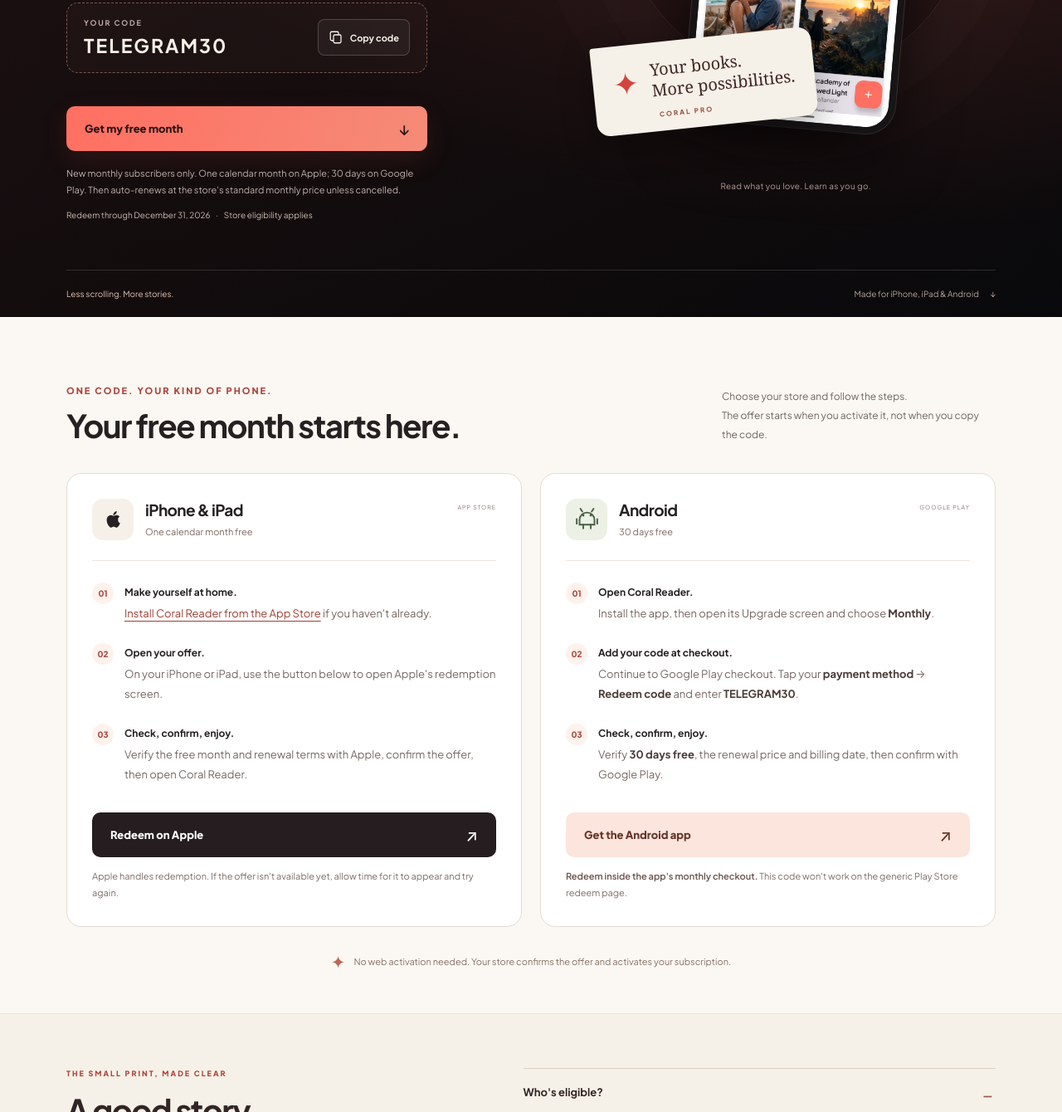
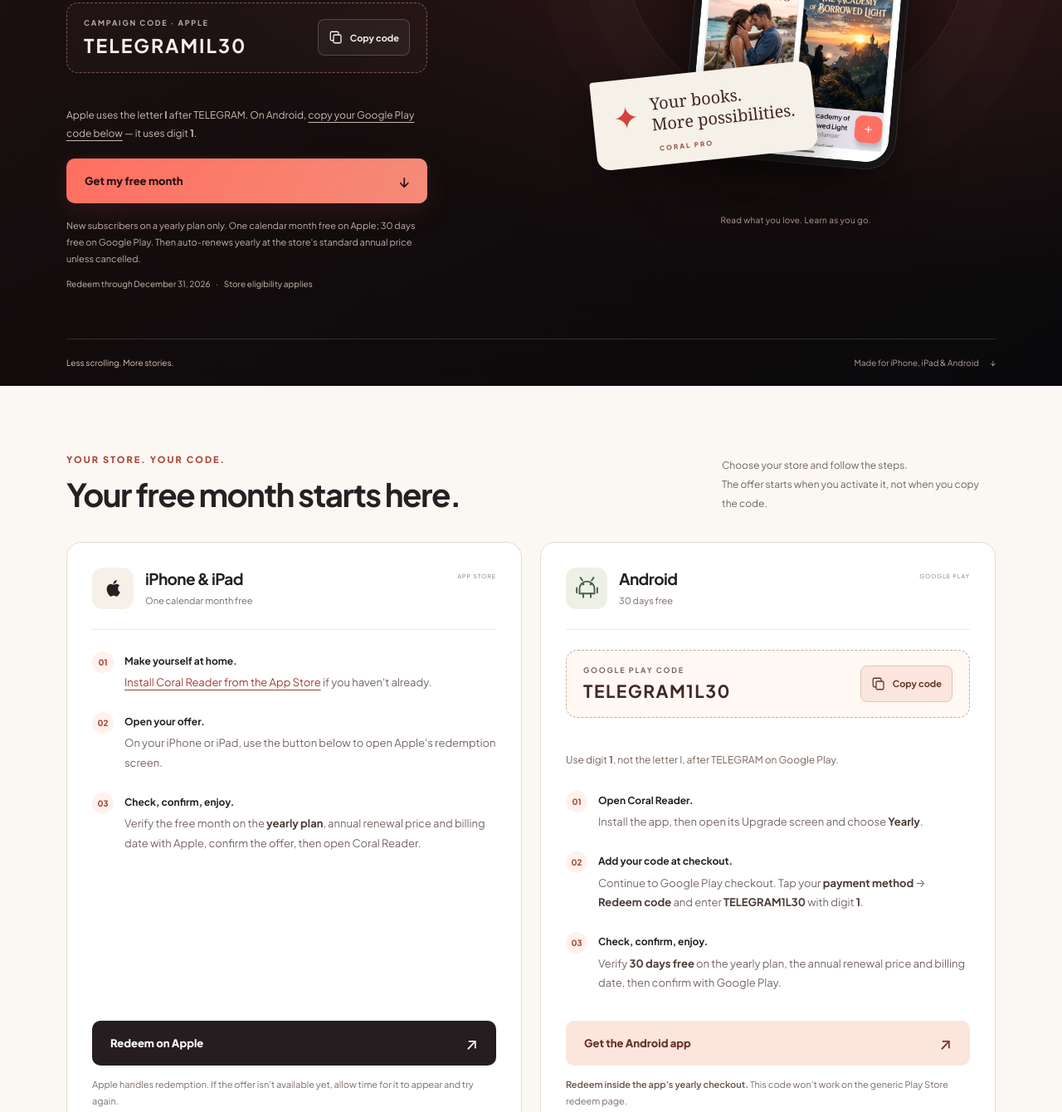
Before and after one commit to amih90/coral-reader, a plain HTML site: page redeem/telegram/index.html in a window 1280 px wide. Shown: the part 578-1918 px from the top of the page at 83% size. Drawn offline with Linux system fonts and the light colour scheme; a web font is replaced by a local one.

Commit message:
feat: update Telegram offer for yearly subscriptions
Advertise TELEGRAMIL30 for Apple and provide the verified digit-1 TELEGRAM1L30 code for Google Play, with separate accessible copy controls and annual renewal terms.

Co-authored-by: Copilot App <223556219+Copilot@users.noreply.github.com>

```diff
--- a/redeem/redeem.css
+++ b/redeem/redeem.css
@@ -4,7 +4,7 @@ html{scroll-behavior:smooth;scroll-padding-top:24px}
 body{margin:0;line-height:1.6;-webkit-font-smoothing:antialiased}
 a{color:inherit;text-underline-offset:4px}
 button{font:inherit}
-#copy-code[hidden]{display:none}
+.copy-code[hidden]{display:none}
 a,button,summary{-webkit-tap-highlight-color:transparent}
 :focus-visible{outline:3px solid var(--coral);outline-offset:5px}
 img{display:block;max-width:100%;height:auto}
@@ -33,14 +33,15 @@ h1{font-size:clamp(64px,6.6vw,92px);line-height:1.01;font-weight:700;letter-spac
 .gradient{background:linear-gradient(90deg,var(--coral),var(--peach));background-clip:text;-webkit-background-clip:text;color:transparent}
 .lede{font-size:17px;color:#d8cbc5;line-height:1.8;margin-bottom:26px}
 .lede strong{font-weight:600;color:var(--cream)}
-.coupon{display:flex;align-items:center;justify-content:space-between;gap:20px;max-width:435px;padding:17px 20px;border:1px dashed #ffb3a76b;border-radius:14px;background:#ffb3a708}
+.coupon{display:flex;flex-wrap:wrap;align-items:center;justify-content:space-between;gap:12px;max-width:435px;padding:17px 20px;border:1px dashed #ffb3a76b;border-radius:14px;background:#ffb3a708}
 .coupon-label{display:block;color:var(--muted);font-size:9px;font-weight:700;letter-spacing:1.8px;margin-bottom:4px}
 code{display:block;font:700 23px/1.35 "Plus Jakarta Sans",system-ui,sans-serif;letter-spacing:2px;user-select:all;color:var(--cream)}
-#copy-code{display:inline-flex;align-items:center;justify-content:center;gap:8px;background:#ffffff0b;border:1px solid #ffffff30;color:var(--cream);border-radius:8px;padding:12px;font-size:11px;font-weight:700;cursor:pointer;min-height:44px;white-space:nowrap}
-#copy-code:hover{background:#ffffff18}
-#copy-code:disabled{opacity:.6;cursor:wait}
+.copy-code{display:inline-flex;align-items:center;justify-content:center;gap:8px;background:#ffffff0b;border:1px solid #ffffff30;color:var(--cream);border-radius:8px;padding:12px;font-size:11px;font-weight:700;cursor:pointer;min-height:44px;white-space:nowrap}
+.copy-code:hover{background:#ffffff18}
+.copy-code:disabled{opacity:.6;cursor:wait}
 .copy-feedback{min-height:24px;margin:7px 0 9px;font-size:12px;color:var(--peach);max-width:435px}
 .copy-feedback[data-state="success"]{color:#97dfac}
+.code-help{max-width:435px;color:#cabbaf;font-size:12px;line-height:1.8;margin:0 0 20px}
 .no-script{font-size:12px;color:var(--peach)}
 .button{display:flex;align-items:center;justify-content:space-between;gap:20px;text-decoration:none;min-height:54px;padding:15px 22px;border-radius:10px;font-size:13px;font-weight:800;transition:transform .18s,background .18s}
 .button:hover{transform:translateY(-2px)}
@@ -71,6 +72,14 @@ h2{font-size:clamp(30px,3vw,40px);line-height:1.15;letter-spacing:-1.5px;font-we
 .section-heading>p{font-size:12px;color:#716461;max-width:330px;margin-bottom:0;line-height:1.9}
 .platform-grid{display:grid;grid-template-columns:1fr 1fr;gap:22px}
 .platform-card{display:flex;flex-direction:column;background:#fff;border:1px solid #e4dcd4;border-radius:18px;padding:30px}
+.platform-card .coupon{max-width:none;margin-top:24px;border-color:#cba99b;background:#fff8f3}
+.platform-card code{color:#422723;font-size:21px;letter-spacing:1.5px}
+.platform-card .coupon-label,.platform-card .code-help{color:#75645b}
+.platform-card .copy-code{color:#65352a;border-color:#dfc4b8;background:#fce5dc}
+.platform-card .copy-code:hover{background:#f9d6c6}
+.platform-card .copy-feedback{color:#953d34}
+.platform-card .copy-feedback[data-state="success"]{color:#326c42}
+.platform-card .code-help{margin-bottom:0}
 .platform-heading{display:flex;align-items:center;gap:14px;position:relative;border-bottom:1px solid #eee6de;padding-bottom:24px}
 .platform-icon{display:grid;place-items:center;flex:none;width:50px;height:50px;border-radius:13px;background:#f6f1e8}
 .android-card .platform-icon{background:#ecf0e5;color:#486044}
@@ -115,6 +124,6 @@ footer a:hover{color:#fff}
 @media(min-width:1500px){.hero-grid{padding-block:85px}}
 @media(max-width:1050px){.hero-grid{gap:20px}.hero-art{min-height:620px}.phone{width:230px}.orbit{width:330px}.gift-note{left:0;bottom:94px;padding-inline:18px;font-size:18px}.art-caption{right:0;font-size:18px}.store-tag{display:none}.details-grid{gap:50px}}
 @media(max-width:760px){.wrap{width:calc(100% - 40px)}.header-inner{height:74px}.brand{font-size:15px}.brand img{width:32px;height:32px}.header-link{font-size:11px}.hero-grid{grid-template-columns:1fr;padding-top:43px;padding-bottom:20px;gap:20px}.hero-copy{max-width:520px;width:100%;margin-inline:auto}h1{font-size:72px;letter-spacing:-4px}.eyebrow{font-size:9px}.lede{font-size:15px}.coupon,.hero-button,.hero-terms{max-width:none}.hero-art{min-height:480px;max-width:420px;width:100%;margin:auto;padding-bottom:25px}.phone{width:195px;margin-left:20px}.art-caption{display:none}.gift-note{bottom:65px;left:7px}.art-footnote{bottom:0}.hero-bottom{font-size:9px;padding-block:19px}.hero-bottom>span:last-child{max-width:145px;text-align:right}.redemption{padding-top:48px}.section-heading{display:block}.section-heading>p{margin-top:18px}.platform-grid{grid-template-columns:1fr;gap:18px}.platform-card{padding:25px}.store-tag{display:block}.platform-heading{gap:12px}.reassurance{align-items:start;text-align:center;font-size:10px;padding-block:23px}.reassurance>span{line-height:1.3}.details-section{padding:45px 0}.details-grid{grid-template-columns:1fr;gap:30px}.details-intro{max-width:340px}}
-@media(max-width:520px){footer .wrap{width:min(100% - 28px,1180px)}}
-@media(max-width:380px){.wrap{width:calc(100% - 32px)}.header-link{font-size:10px}h1{font-size:64px}.coupon{padding:15px;gap:10px}code{font-size:19px;letter-spacing:1.6px}#copy-code{gap:6px;padding:10px;font-size:10px}.hero-terms{font-size:10px}.deadline{font-size:9px}.platform-card{padding:22px}.store-tag{display:none}}
+@media(max-width:520px){.coupon .copy-code{width:100%}footer .wrap{width:min(100% - 28px,1180px)}}
+@media(max-width:380px){.wrap{width:calc(100% - 32px)}.header-link{font-size:10px}h1{font-size:64px}.coupon{padding:15px;gap:10px}code,.platform-card code{font-size:19px;letter-spacing:1.6px}.copy-code{gap:6px;padding:10px;font-size:10px}.hero-terms{font-size:10px}.deadline{font-size:9px}.platform-card{padding:22px}.store-tag{display:none}}
 @media(prefers-reduced-motion:reduce){html{scroll-behavior:auto}.button{transition:none}.button:hover{transform:none}}
--- a/redeem/redeem.js
+++ b/redeem/redeem.js
@@ -1,6 +1,6 @@
-const copyButton = document.getElementById("copy-code");
-const copyStatus = document.getElementById("copy-status");
-const offerCode = document.getElementById("offer-code");
+document.querySelectorAll("[data-copy-code]").forEach((copyButton) => {
+  const offerCode = document.getElementById(copyButton.dataset.copyCode);
+  const copyStatus = document.getElementById(copyButton.dataset.copyStatus);
 
   copyButton.hidden = false;
   copyButton.addEventListener("click", async () => {
@@ -15,7 +15,7 @@ copyButton.addEventListener("click", async () => {
       }
       await navigator.clipboard.writeText(code);
       copyStatus.dataset.state = "success";
-    copyStatus.textContent = `Copied ${code}. Choose your store below.`;
+      copyStatus.textContent = `Copied ${code}.`;
     } catch {
       copyStatus.dataset.state = "error";
       copyStatus.textContent = `Couldn't copy. Select ${code} above and copy it manually.`;
@@ -23,3 +23,4 @@ copyButton.addEventListener("click", async () => {
       copyButton.disabled = false;
     }
   });
+});
--- a/redeem/telegram/index.html
+++ b/redeem/telegram/index.html
@@ -4,11 +4,11 @@
   <meta charset="utf-8">
   <meta name="viewport" content="width=device-width,initial-scale=1">
   <title>A Telegram gift for your next chapter | Coral Reader</title>
-  <meta name="description" content="Enjoy your first month of Coral Pro on us with TELEGRAM30. New monthly subscribers only. Choose iPhone or Android to see how to redeem.">
+  <meta name="description" content="Enjoy your first month of Coral Pro free on a yearly plan. Apple code: TELEGRAMIL30. Android uses TELEGRAM1L30 with digit 1. New subscribers only.">
   <meta name="theme-color" content="#120c0d">
   <link rel="canonical" href="https://coral-reader.com/redeem/telegram/">
   <meta property="og:title" content="Your Telegram offer. Your next chapter. | Coral Reader">
-  <meta property="og:description" content="A free first month of Coral Pro for new monthly subscribers. Redeem TELEGRAM30 through December 31, 2026.">
+  <meta property="og:description" content="New yearly subscribers: one calendar month free on Apple with TELEGRAMIL30; 30 days free on Google Play with TELEGRAM1L30. Redeem through December 31, 2026.">
   <meta property="og:type" content="website">
   <meta property="og:url" content="https://coral-reader.com/redeem/telegram/">
   <meta property="og:image" content="https://coral-reader.com/assets/og.jpg">
@@ -18,8 +18,8 @@
   <link rel="preconnect" href="https://fonts.googleapis.com">
   <link rel="preconnect" href="https://fonts.gstatic.com" crossorigin>
   <link href="https://fonts.googleapis.com/css2?family=Plus+Jakarta+Sans:wght@400;500;600;700;800&amp;family=Frank+Ruhl+Libre:wght@400;500&amp;display=swap" rel="stylesheet">
-  <link rel="stylesheet" href="/redeem/redeem.css?v=bb78df038062">
-  <script src="/redeem/redeem.js" defer></script>
+  <link rel="stylesheet" href="/redeem/redeem.css?v=5af09c93f5ba">
+  <script src="/redeem/redeem.js?v=f262539b4403" defer></script>
 </head>
 <body>
   <a class="skip" href="#main">Skip to content</a>
@@ -36,17 +36,18 @@
           <p class="eyebrow"><span aria-hidden="true" class="spark">&#10022;</span> A gift for our Telegram community</p>
           <h1 id="offer-title">Your next<br>chapter.<br><span class="gradient">On us.</span></h1>
           <p class="lede">Make more time for the books you love.<br>Enjoy your first month of <strong>Coral Pro</strong>, free.</p>
-          <div class="coupon" aria-label="Your offer code">
-            <div><span class="coupon-label">YOUR CODE</span><code id="offer-code">TELEGRAM30</code></div>
-            <button id="copy-code" type="button" aria-label="Copy code TELEGRAM30" hidden>
+          <div class="coupon" role="group" aria-label="Apple offer code">
+            <div><span class="coupon-label">CAMPAIGN CODE &middot; APPLE</span><code id="offer-code">TELEGRAMIL30</code></div>
+            <button class="copy-code" id="copy-code" type="button" data-copy-code="offer-code" data-copy-status="copy-status" aria-label="Copy Apple code TELEGRAMIL30" aria-describedby="apple-code-help" hidden>
               <svg viewBox="0 0 24 24" width="18" height="18" fill="none" stroke="currentColor" stroke-width="1.7" aria-hidden="true"><rect x="8" y="8" width="12" height="13" rx="2"/><path d="M16 8V5a2 2 0 0 0-2-2H5a2 2 0 0 0-2 2v10a2 2 0 0 0 2 2h3"/></svg>
               <span>Copy code</span>
             </button>
           </div>
           <p class="copy-feedback" id="copy-status" role="status" aria-live="polite" aria-atomic="true"></p>
-          <noscript><p class="no-script">Select and copy TELEGRAM30, then follow your store's steps below.</p></noscript>
+          <p class="code-help" id="apple-code-help">Apple uses the letter <b>I</b> after TELEGRAM. On Android, <a href="#android-offer">copy your Google Play code below</a> &mdash; it uses digit <b>1</b>.</p>
+          <noscript><p class="no-script">Select and copy TELEGRAMIL30 for Apple, or TELEGRAM1L30 from the Android section, then follow your store's steps.</p></noscript>
           <a class="button primary hero-button" href="#redeem-options">Get my free month <span aria-hidden="true">&darr;</span></a>
-          <p class="hero-terms">New monthly subscribers only. One calendar month on Apple; 30 days on Google Play. Then auto-renews at the store's standard monthly price unless cancelled.</p>
+          <p class="hero-terms">New subscribers on a yearly plan only. One calendar month free on Apple; 30 days free on Google Play. Then auto-renews yearly at the store's standard annual price unless cancelled.</p>
           <p class="deadline">Redeem through December 31, 2026 <span aria-hidden="true">&middot;</span> Store eligibility applies</p>
         </div>
         <div class="hero-art">
@@ -65,7 +66,7 @@
     <section class="redemption" id="redeem-options" aria-labelledby="redemption-title">
       <div class="wrap">
         <div class="section-heading">
-          <div><p class="eyebrow">One code. Your kind of phone.</p><h2 id="redemption-title">Your free month starts here.</h2></div>
+          <div><p class="eyebrow">Your store. Your code.</p><h2 id="redemption-title">Your free month starts here.</h2></div>
           <p>Choose your store and follow the steps.<br>The offer starts when you activate it, not when you copy the code.</p>
         </div>
         <div class="platform-grid">
@@ -74,20 +75,30 @@
             <ol>
               <li><div><strong>Make yourself at home.</strong><p><a href="https://apps.apple.com/us/app/coral-reader/id6782911744">Install Coral Reader from the App Store</a> if you haven't already.</p></div></li>
               <li><div><strong>Open your offer.</strong><p>On your iPhone or iPad, use the button below to open Apple's redemption screen.</p></div></li>
-              <li><div><strong>Check, confirm, enjoy.</strong><p>Verify the free month and renewal terms with Apple, confirm the offer, then open Coral Reader.</p></div></li>
+              <li><div><strong>Check, confirm, enjoy.</strong><p>Verify the free month on the <b>yearly plan</b>, annual renewal price and billing date with Apple, confirm the offer, then open Coral Reader.</p></div></li>
             </ol>
-            <a class="button apple-button" href="https://apps.apple.com/redeem?ctx=offercodes&amp;id=6782911744&amp;code=TELEGRAM30">Redeem on Apple <span aria-hidden="true">&nearr;</span></a>
+            <a class="button apple-button" href="https://apps.apple.com/redeem?ctx=offercodes&amp;id=6782911744&amp;code=TELEGRAMIL30">Redeem on Apple <span aria-hidden="true">&nearr;</span></a>
             <p class="card-note">Apple handles redemption. If the offer isn't available yet, allow time for it to appear and try again.</p>
           </article>
-          <article class="platform-card android-card" aria-labelledby="android-title">
+          <article class="platform-card android-card" id="android-offer" aria-labelledby="android-title">
             <div class="platform-heading"><span class="platform-icon" aria-hidden="true"><svg viewBox="0 0 24 24" width="27" height="27" fill="none" stroke="currentColor" stroke-width="1.7" stroke-linecap="round"><path d="m7 4-2-3m12 3 2-3M4 13a8 8 0 0 1 16 0v5H4Z"/><path d="M8 18v4m8-4v4M1 12v5m22-5v5"/><path d="M8 8h.01M16 8h.01" stroke-width="2.5"/></svg></span><div><h3 id="android-title">Android</h3><p>30 days free</p></div><span class="store-tag">GOOGLE PLAY</span></div>
+            <div class="coupon" role="group" aria-label="Google Play offer code">
+              <div><span class="coupon-label">GOOGLE PLAY CODE</span><code id="android-offer-code">TELEGRAM1L30</code></div>
+              <button class="copy-code" id="copy-android-code" type="button" data-copy-code="android-offer-code" data-copy-status="android-copy-status" aria-label="Copy Android code TELEGRAM1L30" aria-describedby="android-code-help" hidden>
+                <svg viewBox="0 0 24 24" width="18" height="18" fill="none" stroke="currentColor" stroke-width="1.7" aria-hidden="true"><rect x="8" y="8" width="12" height="13" rx="2"/><path d="M16 8V5a2 2 0 0 0-2-2H5a2 2 0 0 0-2 2v10a2 2 0 0 0 2 2h3"/></svg>
+                <span>Copy code</span>
+              </button>
+            </div>
+            <p class="copy-feedback" id="android-copy-status" role="status" aria-live="polite" aria-atomic="true"></p>
+            <p class="code-help" id="android-code-help">Use digit <b>1</b>, not the letter I, after TELEGRAM on Google Play.</p>
+            <noscript><p class="card-note">Select and copy TELEGRAM1L30 above, then follow the steps below.</p></noscript>
             <ol>
-              <li><div><strong>Open Coral Reader.</strong><p>Install the app, then open its Upgrade screen and choose <b>Monthly</b>.</p></div></li>
-              <li><div><strong>Add your code at checkout.</strong><p>Continue to Google Play checkout. Tap your <b>payment method</b> &rarr; <b>Redeem code</b> and enter <b>TELEGRAM30</b>.</p></div></li>
-              <li><div><strong>Check, confirm, enjoy.</strong><p>Verify <b>30 days free</b>, the renewal price and billing date, then confirm with Google Play.</p></div></li>
+              <li><div><strong>Open Coral Reader.</strong><p>Install the app, then open its Upgrade screen and choose <b>Yearly</b>.</p></div></li>
+              <li><div><strong>Add your code at checkout.</strong><p>Continue to Google Play checkout. Tap your <b>payment method</b> &rarr; <b>Redeem code</b> and enter <b>TELEGRAM1L30</b> with digit <b>1</b>.</p></div></li>
+              <li><div><strong>Check, confirm, enjoy.</strong><p>Verify <b>30 days free</b> on the yearly plan, the annual renewal price and billing date, then confirm with Google Play.</p></div></li>
             </ol>
             <a class="button android-button" href="https://play.google.com/store/apps/details?id=dev.hollander.coralreader&amp;pcampaignid=web_share">Get the Android app <span aria-hidden="true">&nearr;</span></a>
-            <p class="card-note"><strong>Redeem inside the app's monthly checkout.</strong> This code won't work on the generic Play Store redeem page.</p>
+            <p class="card-note"><strong>Redeem inside the app's yearly checkout.</strong> This code won't work on the generic Play Store redeem page.</p>
           </article>
         </div>
         <div class="reassurance"><span aria-hidden="true">&#10022;</span><p>No web activation needed. Your store confirms the offer and activates your subscription.</p></div>
@@ -98,10 +109,10 @@
       <div class="wrap details-grid">
         <div><p class="eyebrow">The small print, made clear</p><h2 id="details-title">A good story.<br>No surprises.</h2><p class="details-intro">Review the final price and next billing date in your store before you confirm.</p><a class="support-link" href="/legal/support.html">Need help redeeming? <span aria-hidden="true">&nearr;</span></a></div>
         <div class="questions">
-          <details open><summary>Who's eligible?</summary><p>New subscribers to Coral Pro's monthly subscription only. Yearly and lifetime plans aren't included. This offer doesn't stack with the normal seven-day introductory trial. Store eligibility rules apply, separately for Apple and Google; the same eligible store account can't redeem it repeatedly.</p></details>
-          <details><summary>What happens after the free period?</summary><p>You get one calendar month free on Apple or 30 days free on Google Play, beginning when you activate the offer. Your subscription then automatically renews at the standard localized monthly price unless cancelled through your store's subscription settings before renewal. Your store shows the exact price and next billing date before confirmation.</p></details>
-          <details><summary>When does the offer end?</summary><p>Redeem through December 31, 2026: Google Play closes at 23:59 GMT on December 31; Apple's offer expires at 00:00 Pacific on January 1, 2027, so it remains valid through December 31 Pacific. There are 2,000 redemptions per store, subject to availability. This is the campaign limit, not a live remaining count.</p></details>
-          <details><summary>My code isn't working. What should I check?</summary><p>Check that you're using TELEGRAM30 with an eligible store account and the monthly plan. On Android, enter it inside the app's native Google Play monthly checkout, not the Play Store's general redeem screen. A newly created Apple offer may take time to appear. If the free period isn't shown, don't confirm a paid purchase expecting the code to apply later. <a href="/legal/support.html">Contact support</a> if you need a hand.</p></details>
+          <details open><summary>Who's eligible?</summary><p>New Coral Pro subscribers on a yearly plan only. Monthly and lifetime plans aren't included. This offer replaces rather than adds to the normal seven-day introductory trial. Store eligibility rules apply, separately for Apple and Google; the same eligible store account can't redeem it repeatedly.</p></details>
+          <details><summary>What happens after the free period?</summary><p>You get one calendar month free on Apple or 30 days free on Google Play, beginning when you activate the offer. Your subscription then automatically renews yearly at the standard localized annual price unless cancelled through your store's subscription settings before renewal. Your store shows the exact annual price and next billing date before confirmation.</p></details>
+          <details><summary>When does the offer end?</summary><p>Redeem through December 31, 2026: Google Play closes at 23:59 UTC on December 31; Apple's offer expires at 00:00 Pacific on January 1, 2027, so it remains valid through December 31 Pacific. The Apple code shown above and the Google Play code each allow 2,000 redemptions, subject to availability. These are code limits, not live remaining counts.</p></details>
+          <details><summary>My code isn't working. What should I check?</summary><p>Use TELEGRAMIL30 (letter I) on Apple or TELEGRAM1L30 (digit 1) on Google Play with an eligible store account and the yearly plan. On Android, enter the code inside the app's native Google Play yearly checkout, not the Play Store's general redeem screen. A newly created Apple offer may take time to appear. If the free period isn't shown, don't confirm a paid purchase expecting the code to apply later. <a href="/legal/support.html">Contact support</a> if you need a hand.</p></details>
         </div>
       </div>
     </section>
```
Also changed, not shown: redeem/index.html (+1 -1 lines), README.md. Lines whose indentation alone changed are shown as unchanged.
